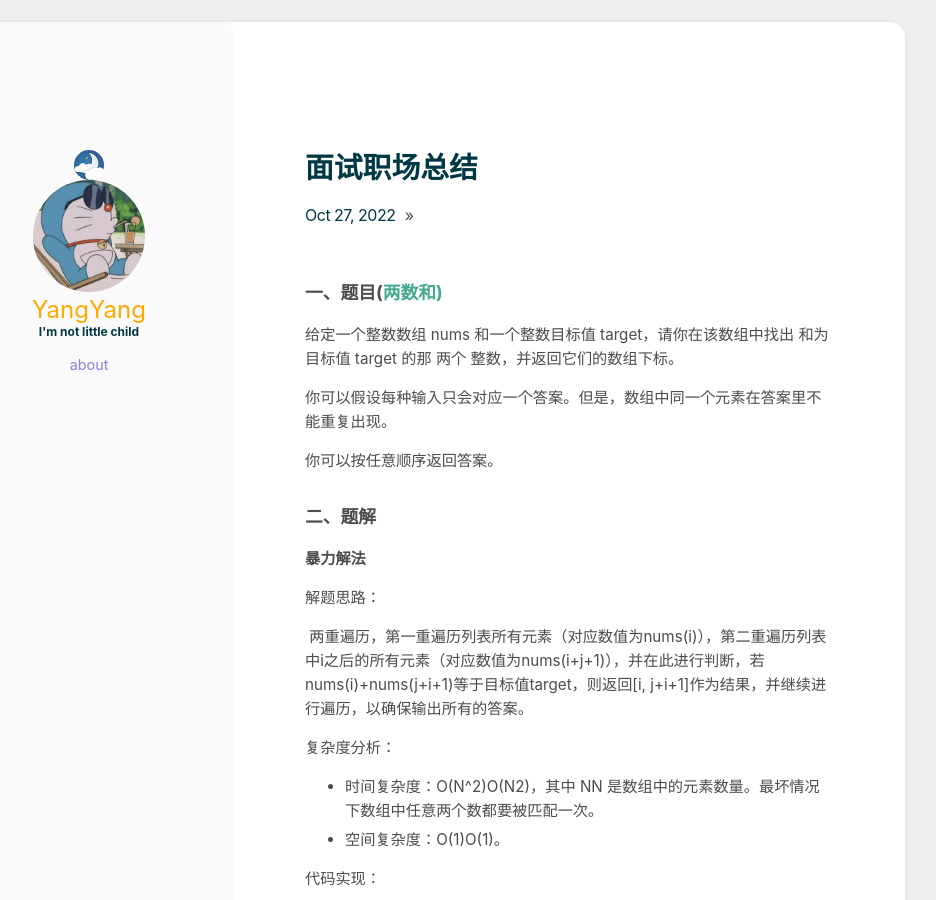
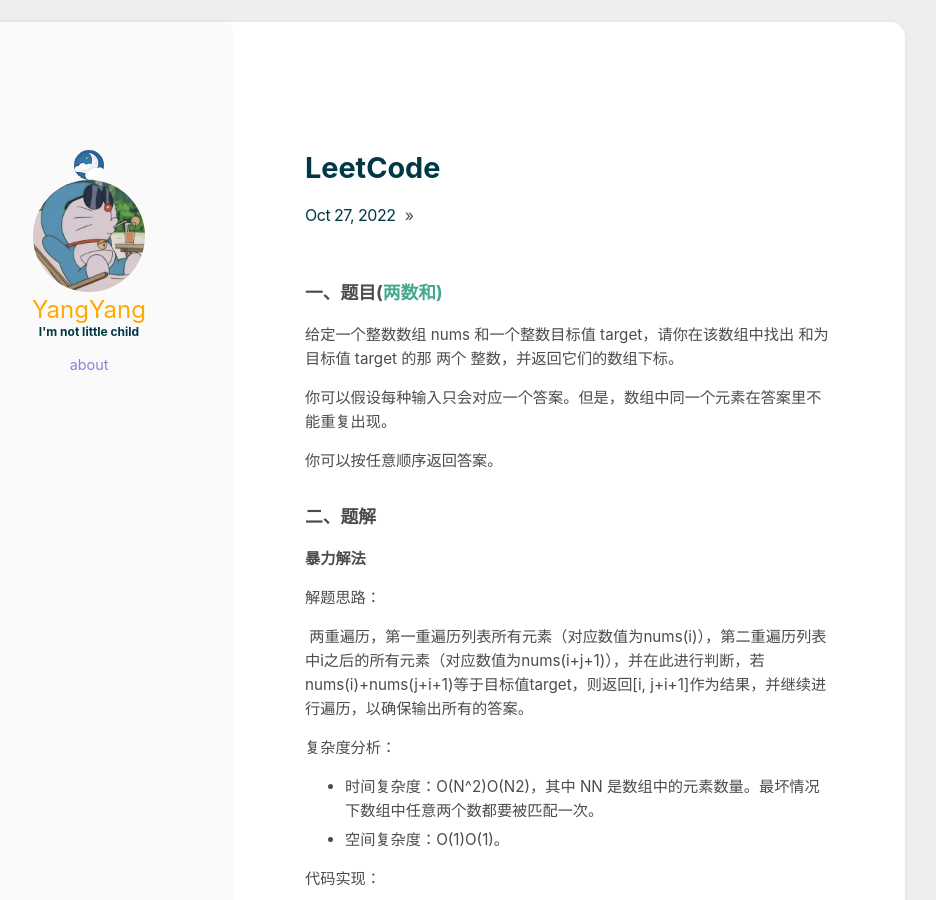
Before and after one commit to 1803085482/one_yang, a Jekyll site: the page built from _posts/2022-10-27-力扣算法.md, in a window 1280 px wide and 900 px high. Shown: the whole window, without its empty margins (215-1151 px from the left). Built offline with Jekyll 4.4.1, drawn with Linux system fonts in a browser that asks for light colours.

Commit message:
修改文章标题

```diff
--- a/_posts/2022-10-27-力扣算法.md
+++ b/_posts/2022-10-27-力扣算法.md
@@ -1,5 +1,5 @@
 ---
-title: 面试职场总结
+title: LeetCode
 comments: true
 ---
 
```
